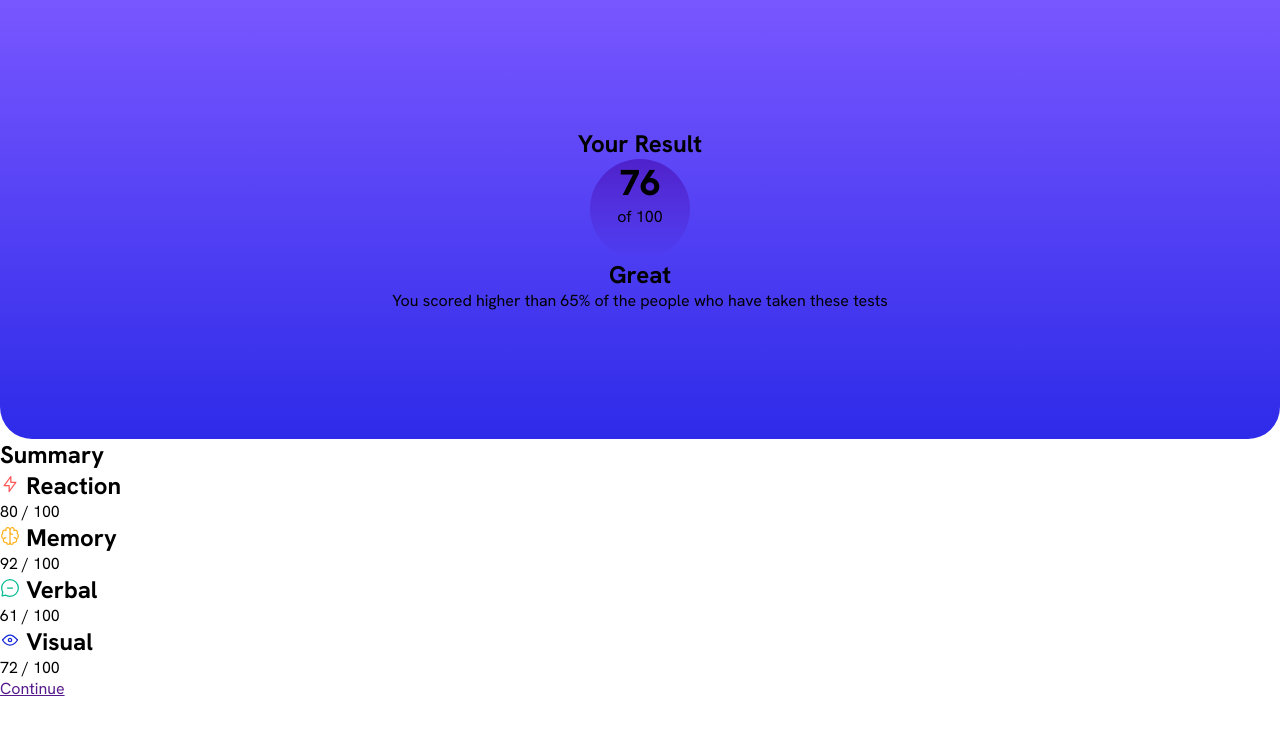
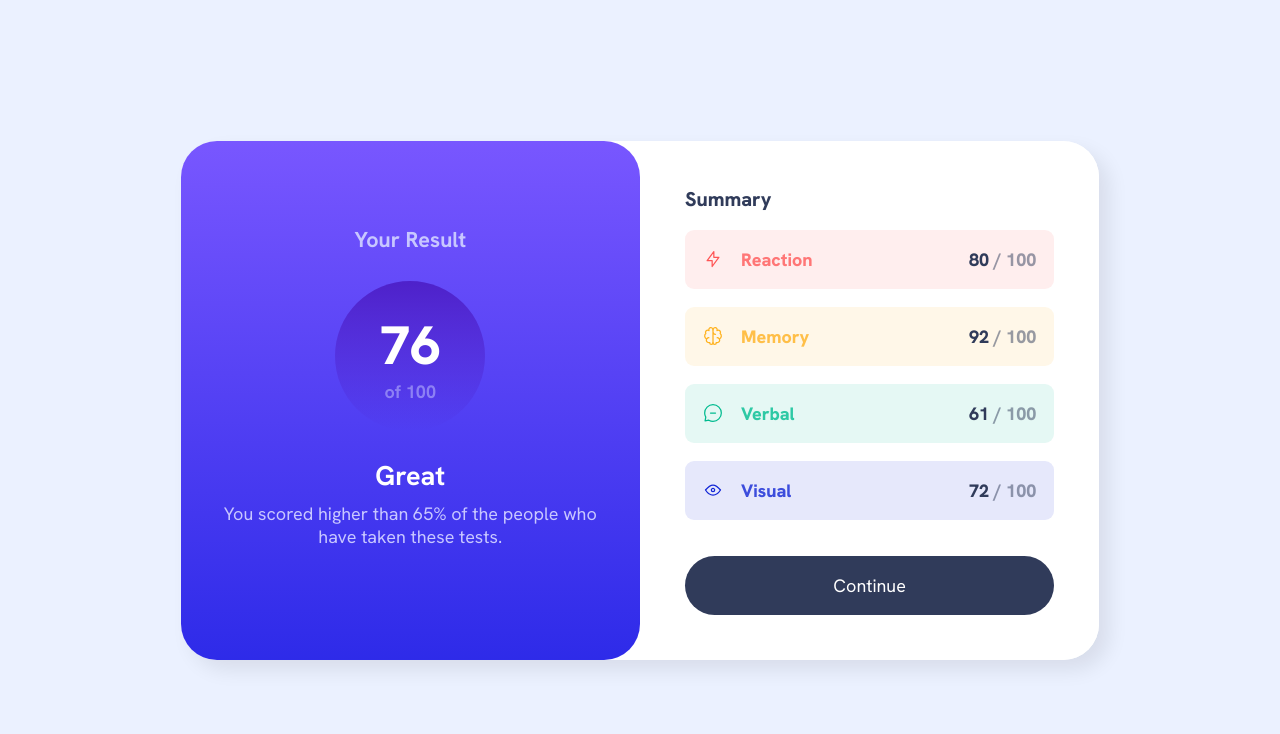
Before and after one commit to marce7ina/results-summary-frontendmentor, a plain HTML site: page index.html in a window 1280 px wide. Drawn offline with Linux system fonts and the light colour scheme.

Commit message:
Results summary component

```diff
--- a/index.html
+++ b/index.html
@@ -22,43 +22,69 @@
   <body>
     <main id="main">
       <section class="result">
-        <h1>Your Result</h1>
-        <p class="circle"><span>76</span> <br /><span>of 100</span></p>
-        <h2>Great</h2>
-        <p>
-          You scored higher than 65% of the people who have taken these tests
-        </p>
+        <h1 class="title lavender">Your Result</h1>
+        <div class="circle">
+          <p>76</p>
+          <p class="lavender">of 100</p>
+        </div>
+        <div class="description">
+          <h2 class="subtitle">Great</h2>
+          <p class="lavender">
+            You scored higher than 65% of the people who have taken these tests.
+          </p>
+        </div>
       </section>
+
       <section class="summary">
-        <h1>Summary</h1>
-        <ul>
-          <li>
-            <h2>
+        <ul aria-label="Summary">
+          <li class="fw-800">
+            <h2 class="summary-subtitle fw-800">
               <img src="./assets/images/icon-reaction.svg" alt="reaction" />
               Reaction
             </h2>
-            <p>80 / 100</p>
+            <p>
+              <span class="dark-gray-blue">80 </span>
+              <span class="light-gray">/ 100</span>
+            </p>
           </li>
-          <li>
-            <h2>
-              <img src="./assets/images/icon-memory.svg" alt="memory" /> Memory
+          <li class="fw-800">
+            <h2 class="summary-subtitle fw-800">
+              <img src="./assets/images/icon-memory.svg" alt="memory" />
+              Memory
             </h2>
-            <p>92 / 100</p>
+            <p>
+              <span class="dark-gray-blue">92</span>
+              <span class="light-gray">/ 100</span>
+            </p>
           </li>
-          <li>
-            <h2>
-              <img src="./assets/images/icon-verbal.svg" alt="verbal" /> Verbal
+          <li class="fw-800">
+            <h2 class="summary-subtitle fw-800">
+              <img src="./assets/images/icon-verbal.svg" alt="verbal" />
+              Verbal
             </h2>
-            <p>61 / 100</p>
+            <p>
+              <span class="dark-gray-blue">61 </span
+              ><span class="light-gray">/ 100</span>
+            </p>
           </li>
-          <li>
-            <h2>
-              <img src="./assets/images/icon-visual.svg" alt="visual" /> Visual
+          <li class="fw-800">
+            <h2 class="summary-subtitle fw-800">
+              <img src="./assets/images/icon-visual.svg" alt="visual" />
+              Visual
             </h2>
-            <p>72 / 100</p>
+            <p>
+              <span class="dark-gray-blue">72 </span
+              ><span class="light-gray">/ 100</span>
+            </p>
           </li>
+          <li class="fw-800"></li>
+          <a
+            href="https://github.com/marce7ina"
+            target="_blank"
+            class="button-continue bg-dark-gray-blue"
+            >Continue</a
+          >
         </ul>
-        <a href="">Continue</a>
       </section>
     </main>
   </body>
--- a/styles.css
+++ b/styles.css
@@ -1,13 +1,106 @@
+:root {
+  /*    COLORS    */
+
+  /*  primary   */
+  --light-red: hsla(0, 100%, 67%, 0.8);
+  --orange-yellow: hsla(39, 100%, 56%, 0.8);
+  --green-teal: hsla(166, 100%, 37%, 0.8);
+  --cobalt-blue: hsla(234, 85%, 45%, 0.8);
+  /* summary backgrounds */
+  --very-light-red: hsla(0, 100%, 67%, 0.1);
+  --very-light-yellow: hsla(39, 100%, 56%, 0.1);
+  --very-light-green: hsla(166, 100%, 37%, 0.1);
+  --very-light-blue: hsla(234, 85%, 45%, 0.1);
+  /*  gradients   */
+  --light-slate-blue: hsl(252, 100%, 67%);
+  --light-royal-blue: hsl(241, 81%, 54%);
+  --violet-blue: hsla(256, 72%, 46%, 1);
+  --persian-blue: hsla(241, 72%, 46%, 0);
+  /*  neutral   */
+  --white: hsl(0, 0%, 100%);
+  --pale-blue: hsl(221, 100%, 96%);
+  --light-lavender: hsl(241, 100%, 89%);
+  --dark-gray-blue: hsl(224, 30%, 27%);
+  --light-gray: hsla(224, 30%, 27%, 0.5);
+
+  /*    REMS    */
+  --rem-0_5: 0.5rem;
+  --rem-1: 1rem;
+  --rem-1_1: 1.1rem;
+  --rem-1_2: 1.2rem;
+  --rem-1_25: 1.25rem;
+  --rem-1_5: 1.5rem;
+  --rem-2: 2rem;
+  --rem-2_5: 2.5rem;
+  --rem-3: 3rem;
+
+  /*    FONT WEIGHTS    */
+  --fw-700: 700;
+  --fw-800: 800;
+}
+
+/*    BASIC SETTINGS    */
+
 * {
   margin: 0;
   padding: 0;
   box-sizing: border-box;
   font-family: "Hanken Grotesk", sans-serif;
 }
-@media (max-width: 375px) {
-  .result {
+html {
+  font-size: 18px;
+}
+
+/*    MEDIA QUERIES   */
+
+@media (max-width: 750px) {
+  html {
+    min-width: 375px;
   }
 }
+@media (min-width: 751px) {
+  html {
+    background-color: var(--pale-blue);
+    display: flex;
+    justify-content: center;
+    align-items: center;
+  }
+  body {
+    max-width: 1440px;
+    display: flex;
+    flex-direction: row;
+    justify-content: center;
+    align-items: center;
+    margin: 0 5%;
+    height: 100dvh;
+  }
+  #main {
+    padding: 0;
+    background-color: var(--white);
+    display: flex;
+    border-radius: var(--rem-2);
+    box-shadow: 10px 10px 20px rgba(0, 0, 0, 0.082);
+  }
+
+  .result {
+    border-radius: var(--rem-2);
+    padding: 0;
+    width: 50%;
+  }
+
+  .summary {
+    border-radius: var(--rem-2);
+    background-color: white;
+    height: 100%;
+    width: 50%;
+    padding: var(--rem-2_5);
+    margin: 0 !important;
+  }
+}
+
+/*    END OF MEDIA QUERIES    */
+
+/*    RESULT SECTION    */
 .result {
   display: flex;
   flex-direction: column;
@@ -15,34 +108,144 @@
   align-items: center;
   background: linear-gradient(
     to bottom,
-    hsl(252, 100%, 67%),
-    hsl(241, 81%, 54%)
+    var(--light-slate-blue),
+    var(--light-royal-blue)
   );
-  padding: 10%;
-  border-bottom-left-radius: 2rem;
-  border-bottom-right-radius: 2rem;
+  color: var(--white);
+  border-bottom-left-radius: var(--rem-2);
+  border-bottom-right-radius: var(--rem-2);
+  padding: var(--rem-1_5);
+}
+.result > * {
+  margin-bottom: var(--rem-1_5);
 }
 .circle {
   background: linear-gradient(
     to bottom,
-    hsla(256, 72%, 46%, 1),
-    hsla(241, 72%, 46%, 0)
+    var(--violet-blue),
+    var(--persian-blue)
   );
-  width: 100px;
-  height: 100px;
+  width: 150px;
+  height: 150px;
   border-radius: 50%;
-  text-align: center;
+  display: flex;
   align-items: center;
+  justify-content: center;
+  flex-direction: column;
+}
+.title {
+  font-weight: var(--fw-700);
+  font-size: var(--rem-1_2);
+}
+
+.circle p:nth-child(2) {
+  opacity: 0.5;
+  font-weight: var(--fw-700);
+  font-size: var(--rem-1);
+}
+.circle p:nth-child(1) {
   padding: 0;
+  font-size: var(--rem-3);
+  font-weight: var(--fw-800);
 }
-span:nth-child(1) {
-  padding: 0;
-  font-size: 36px;
-  font-weight: 800;
+.subtitle {
+  font-size: var(--rem-1_5);
+  margin-bottom: var(--rem-0_5);
 }
-span:nth-child(2) {
-  font-size: 20px;
-}
+
+/*    SUMMARY SECTION     */
+
 .summary li {
   list-style-type: none;
 }
+
+.description {
+  text-align: center;
+}
+
+.summary {
+  margin: var(--rem-2);
+}
+
+ul::before {
+  color: var(--dark-gray-blue);
+  content: attr(aria-label);
+  font-weight: var(--fw-800);
+  font-size: var(--rem-1_1);
+}
+
+li {
+  display: flex;
+  justify-content: space-between;
+  align-items: center;
+  padding: var(--rem-1);
+  margin: var(--rem-1) 0;
+  border-radius: var(--rem-0_5);
+}
+
+.summary-subtitle {
+  font-size: var(--rem-1);
+  display: flex;
+  align-items: center;
+  gap: var(--rem-1);
+}
+
+li:nth-child(1) {
+  color: var(--light-red);
+  background-color: var(--very-light-red);
+}
+
+li:nth-child(2) {
+  color: var(--orange-yellow);
+  background-color: var(--very-light-yellow);
+}
+
+li:nth-child(3) {
+  color: var(--green-teal);
+  background-color: var(--very-light-green);
+}
+
+li:nth-child(4) {
+  color: var(--cobalt-blue);
+  background-color: var(--very-light-blue);
+}
+
+li:nth-child(5) {
+  display: flex;
+  justify-content: center;
+  align-items: center;
+  margin-top: var(--rem-1);
+  padding: 0;
+}
+
+.button-continue {
+  display: flex;
+  justify-content: center;
+  text-decoration: none;
+  text-align: center;
+  color: var(--white);
+  padding: var(--rem-1);
+  border-radius: var(--rem-2);
+}
+
+/*    colors     */
+.dark-gray-blue {
+  color: var(--dark-gray-blue);
+}
+.light-gray {
+  color: var(--light-gray);
+}
+.lavender {
+  color: var(--light-lavender);
+}
+/*    backgrounds   */
+
+.bg-dark-gray-blue {
+  background-color: var(--dark-gray-blue);
+}
+.fw-800 {
+  font-weight: var(--fw-800);
+}
+.fw-700 {
+  font-weight: var(--fw-700);
+}
```
Also changed, not shown: data.json (deleted, +0 -22 lines), design/active-states.jpg (deleted), design/desktop-design.jpg (deleted), design/desktop-preview.jpg (deleted), design/mobile-design.jpg (deleted), 5 other files.
